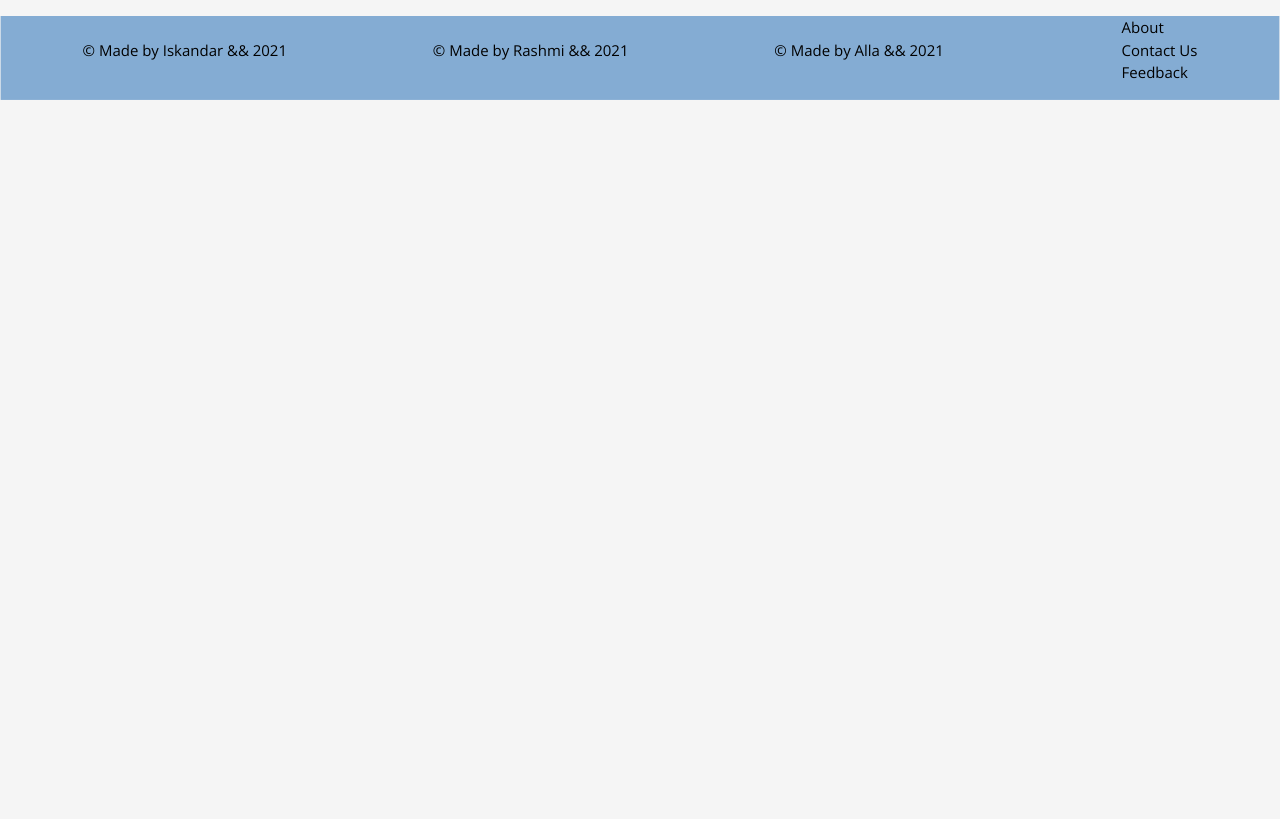
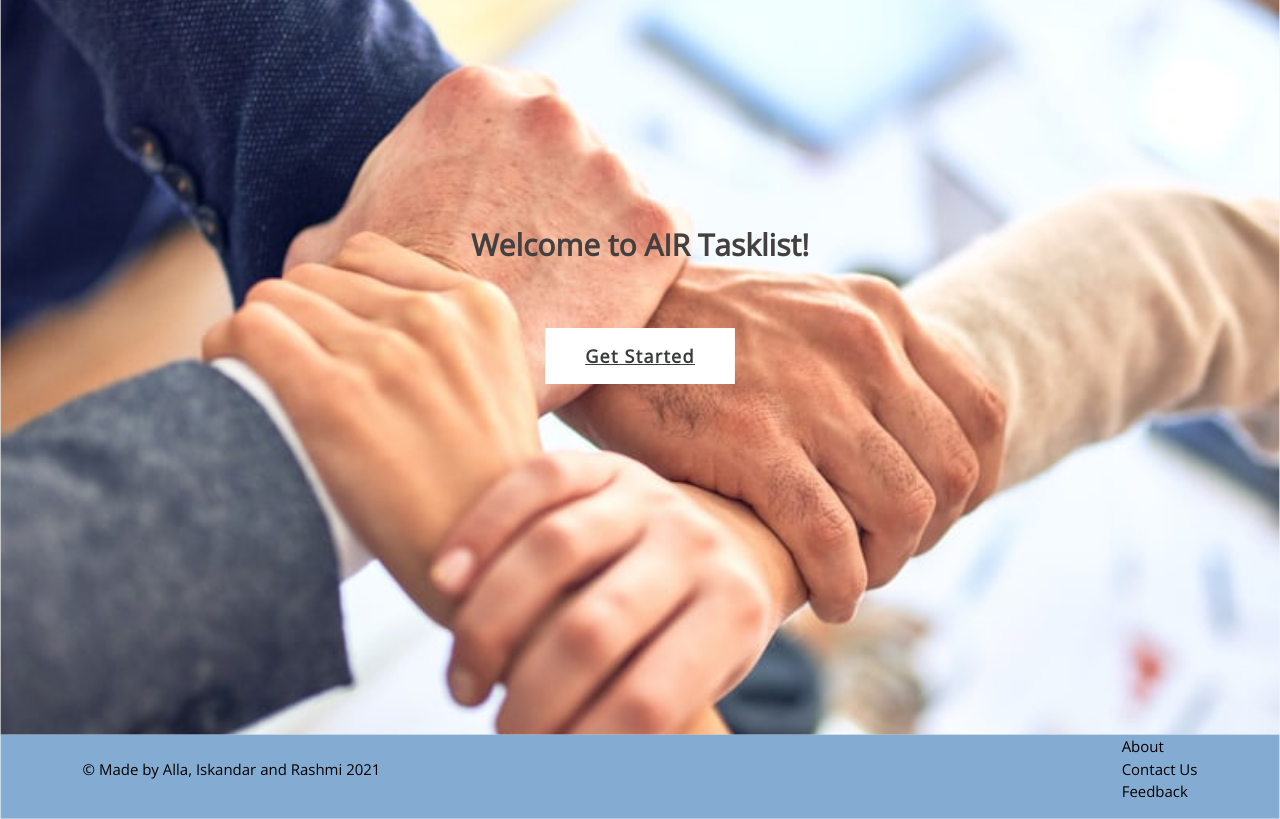
Before and after one commit to Iskandar-S/AIR_tasklist, a plain HTML site: page index.html in a window 1280 px wide. Shown: the part 65-884 px from the top of the page. Before the commit the page ends 800 px from the top, so only its background shows below. Drawn offline with nearby package versions, Linux system fonts and the light colour scheme.

Commit message:
Alla (#19)
* fixed conflicts

* Add new file

```diff
--- a/index.html
+++ b/index.html
@@ -5,11 +5,12 @@
     <meta charset="UTF-8">
     <meta http-equiv="X-UA-Compatible" content="IE=edge">
     <meta name="viewport" content="width=device-width, initial-scale=1.0">
-    <title>Home</title>
+    <title>Add Task</title>
     <link rel="stylesheet" href="resources/css/reset.css">
     <link href="https://cdn.jsdelivr.net/npm/bootstrap@5.1.2/dist/css/bootstrap.min.css" rel="stylesheet" integrity="sha384-uWxY/CJNBR+1zjPWmfnSnVxwRheevXITnMqoEIeG1LJrdI0GlVs/9cVSyPYXdcSF" crossorigin="anonymous">
     <link rel="stylesheet" href="https://cdnjs.cloudflare.com/ajax/libs/font-awesome/6.0.0-beta2/css/all.min.css">
     <link rel="stylesheet" href="resources/css/styles.css">
+
 </head>
 <body>
 <div class="container-fluid tasklist">
@@ -18,12 +19,15 @@
           <button class="navbar-toggler" type="button" data-bs-toggle="collapse" data-bs-target="#navbarTogglerDemo03" aria-controls="navbarTogglerDemo03" aria-expanded="false" aria-label="Toggle navigation">
           <span class="navbar-toggler-icon"></span>
           </button>
+
           <img src="https://vizajobs.com/wp-content/uploads/2020/07/airstasker.png"/>
+
           <!-- <img src="https://media.glassdoor.com/sqll/1046583/greenlancer-squarelogo-1465584367477.png" /> -->
+
            <!-- <a class="navbar-brand" href="#">AIR Tasklist</a>   -->
+
          <div class="collapse navbar-collapse" id="navbarTogglerDemo03">
            <ul class="navbar-nav me-auto mb-2 mb-lg-0">
-                    <li class="nav-item">
             <a class="nav-link" href="index.html"><i class="fa-solid fa-house">Home</i></a>
           </li>
           <li class="nav-item active">
@@ -34,20 +38,29 @@
           </li>
            <!-- <li class="nav-item">
               <a class="nav-link" href="#"><i class="fa-solid fa-calendar-days">Calendar</i></a>
-                    </li> -->
+          </li>  -->
        </ul>
-                </div>
       </div>
   </nav>
   </div>
-    <br>
-    <br>
-    <br>
+
+<!-- part 1 -->
+
+
+<div class="jumbotron">
+    <div class="container">
+      <div class="main">
+        <h5>Welcome to AIR Tasklist!
+          </h5>
+        <a href="addTask.html" class="btn-main">Get Started</a>
+      </div>
+    </div>
+  </div>
+
  <footer>
       <div class="container">
-        <p>&copy;  Made by Iskandar && 2021</p>
-        <p>&copy;  Made by Rashmi && 2021</p>
-        <p>&copy;  Made by Alla && 2021</p>
+        <p>&copy;  Made by Alla, Iskandar and Rashmi 2021</p>
+
         <ul>
           <li>About</li>
           <li>Contact Us</li>
@@ -55,6 +68,7 @@
         </ul>
       </div>
     </footer>
+<!-- Link js -->
 <script src="https://cdn.jsdelivr.net/npm/bootstrap@5.1.2/dist/js/bootstrap.bundle.min.js" integrity="sha384-kQtW33rZJAHjgefvhyyzcGF3C5TFyBQBA13V1RKPf4uH+bwyzQxZ6CmMZHmNBEfJ" crossorigin="anonymous"></script>
 <script src="https://code.jquery.com/jquery-3.5.1.slim.min.js"
 integrity="sha384-DfXdz2htPH0lsSSs5nCTpuj/zy4C+OGpamoFVy38MVBnE+IbbVYUew+OrCXaRkfj"
--- a/resources/css/styles.css
+++ b/resources/css/styles.css
@@ -1,4 +1,5 @@
-@import url("https://fonts.googleapis.com/css?family=Open+Sans");
+
+@import url('https://fonts.googleapis.com/css?family=Open+Sans');
 
 @media screen and (min-width: 900px) {
   article {
@@ -8,10 +9,11 @@
 
 .navbar {
   background-color: rgb(132, 172, 211);
-	padding-left: 0%;
+  padding-left: 0% ;
   position: fixed;
  width: 100%;
-	z-index: 1;
+
+
 }
 
 /* .container {
@@ -21,13 +23,14 @@
 } */
 
 body {
+
 /*
     background-image: url(../images/gid.jpeg); */
 
     -webkit-transform: scale(0.999);
     transform: scale(0.999);
 
-	background-color: rgb(245, 245, 245);
+    background-color: rgb(245,245,245);
 
     /* background-size: cover; */
     background-repeat: no-repeat;
@@ -35,9 +38,10 @@ body {
     overflow-x: hidden;
     padding: 0;
     margin: 0;
-	font-family: "Open Sans", sans-serif;
+    font-family: 'Open Sans', sans-serif;
     background-size: auto 100%;
     font-size: 18px;
+
 }
 
   img {
@@ -46,18 +50,32 @@ img {
     margin: 0 auto;
   }
 
+
 h1 {
+
   font-weight: bold;
   text-align: center;
   padding-top: 10%;
   font-size: 25px;
+
 }
 
+
 .card-title {
+    font-weight:bold;
+    text-align: center;
+    padding-top: 20px;
+
+}
+
+h1.text-center {
   font-weight: bold;
   text-align: center;
-	padding-top: 20px;
+  padding-top: 0;
+  font-size: 25px;
 }
+
+
 
 /* table {
     width: 40%;
@@ -72,15 +90,17 @@ table.list {
 
 } */
 
+
 input {
     width: 100%;
     padding: 12px 20px;
     margin: 8px 0;
     display: inline-block;
+
 }
 
 .output {
-	font: 1rem "Fira Sans", sans-serif;
+    font: 1rem 'Fira Sans', sans-serif;
 }
 
 /* .controls {
@@ -96,43 +116,54 @@ input {
     justify-self: end;
 } */
 
-input[type="reset"],
-input[type="submit"] {
+
+
+input[type='reset'],
+input[type='submit'] {
     width: 5rem;
     justify-self: end;
+
 }
 
-input[type="reset"] {
+input[type='reset'] {
+
         grid-column: 2;
         grid-row: 3;
 
          background-color: white;
          border: 2px solid #f44336;
         grid-column: 2;
-	margin: 0.4rem;
+        margin: .4rem;
         width: 20%;
+
+
 }
 
-input[type="reset"]:hover {
+input[type='reset']:hover {
     background-color: #f44336;
     color: white;
   }
 
-input[type="submit"] {
+
+
+
+input[type='submit'] {
     grid-column: 2;
     grid-row: 3;
-	margin: 0.4rem;
+    margin: .4rem;
     width: 20%;
 
     background-color: white;
     color: black;
-	border: 2px solid #4caf50;
+    border: 2px solid #4CAF50;
+
 }
 
-input[type="submit"]:hover {
-	background-color: #4caf50;
+input[type='submit']:hover {
+    background-color: #4CAF50;
     color: white;
 }
+
 
 .flex-parent {
     display: flex;
@@ -146,15 +177,19 @@ button.margin-right {
     margin-right: 20px;
   }
 
+
+
   .btn-success {
     background-color: white;
     color: black;
-	border: 2px solid #4caf50;
+    border: 2px solid #4CAF50;
     margin-left: 25%;
+
+
   }
 
   .btn-success:hover {
-	background-color: #4caf50;
+    background-color: #4CAF50;
     color: white;
   }
 
@@ -162,13 +197,14 @@ button.margin-right {
     background-color: white;
     color: black;
     border: 2px solid #f44336;
-	margin-right: 25%;
+    margin-right: 25%
   }
 
   .btn-danger:hover {
     background-color: #f44336;
   color: white;
   }
+
 
   footer {
     padding-top: 20px;
@@ -184,3 +220,50 @@ footer .container {
     justify-content: space-between;
      color: black;
   }
+
+/* part2 */
+
+
+.jumbotron {
+  background-image: url(../images/hand.jpeg);
+  background-size: cover;
+  background-position: center center;
+  background-repeat: no-repeat;
+  height: 800px;
+  overflow-x: hidden;
+
+
+}
+
+.main {
+  position: relative;
+  top: 180px;
+  text-align: center;
+}
+.main h5 {
+  color:rgb(68, 64, 64);
+  font-family: 'Open Sans', sans-serif;
+  font-weight: 600;
+  font-size: 30px;
+  margin-top: 10%;
+  margin-bottom: 80px;
+  text-transform: none;
+  /* margin-bottom: 80px; */
+/* margin-top: 0; */
+}
+
+.btn-main {
+  background-color: white;
+  font-family: 'Open Sans', sans-serif;
+  font-weight: 600;
+  font-size: 18px;
+  letter-spacing: 1.3px;
+  padding: 16px 40px;
+  text-decoration: underline;
+  text-transform: none;
+  color: rgb(58, 59, 59);
+
+
+}
+
+/* 3 */
--- a/resources/js/index.js
+++ b/resources/js/index.js
@@ -13,6 +13,8 @@ console.log("connected!");
 const newTask = new TaskManager(0);
 newTask.load();
 newTask.render();
+
+
 
 const newTaskForm = document.querySelector('#newTaskForm');
 
--- a/resources/js/taskManager.js
+++ b/resources/js/taskManager.js
@@ -94,6 +94,7 @@ class TaskManager {
       }
 
     // Add render method (In Progress)
+
     render() {
       const tasksHtmlList = [];
 
@@ -113,6 +114,7 @@ class TaskManager {
     const taskCard = document.querySelector('#taskCard');
     taskCard.innerHTML = tasksHtml;
 }
+
 
 save() {
     const tasksJson = JSON.stringify(this.tasks);
```
Also changed, not shown: addTask.html (+2 -4 lines), task.html (+1 -3 lines), resources/images/bis.jpeg (added), resources/images/goal.jpeg (added), resources/images/hand.jpeg (added), resources/images/stick.jpeg (added). Lines whose indentation alone changed are shown as unchanged.
